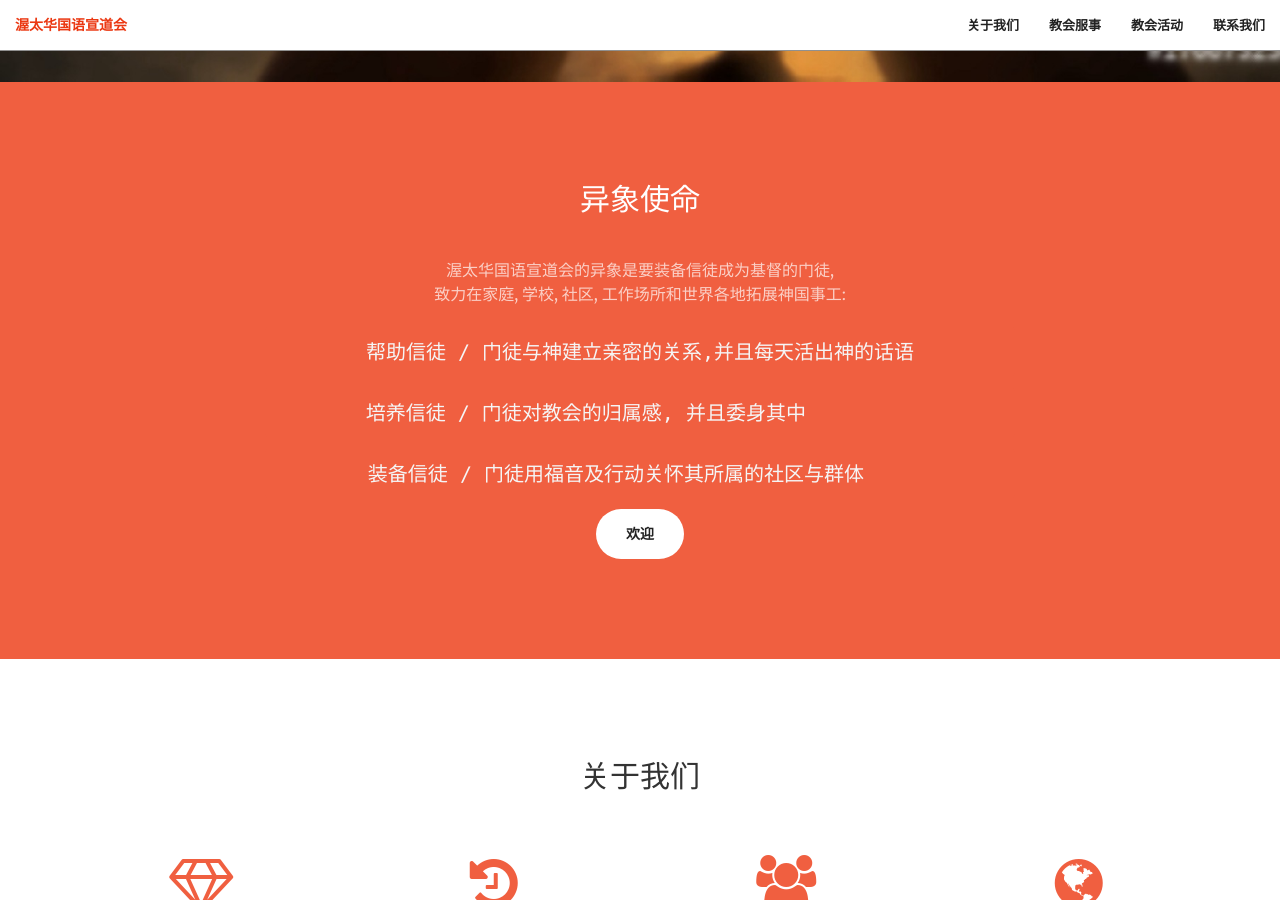
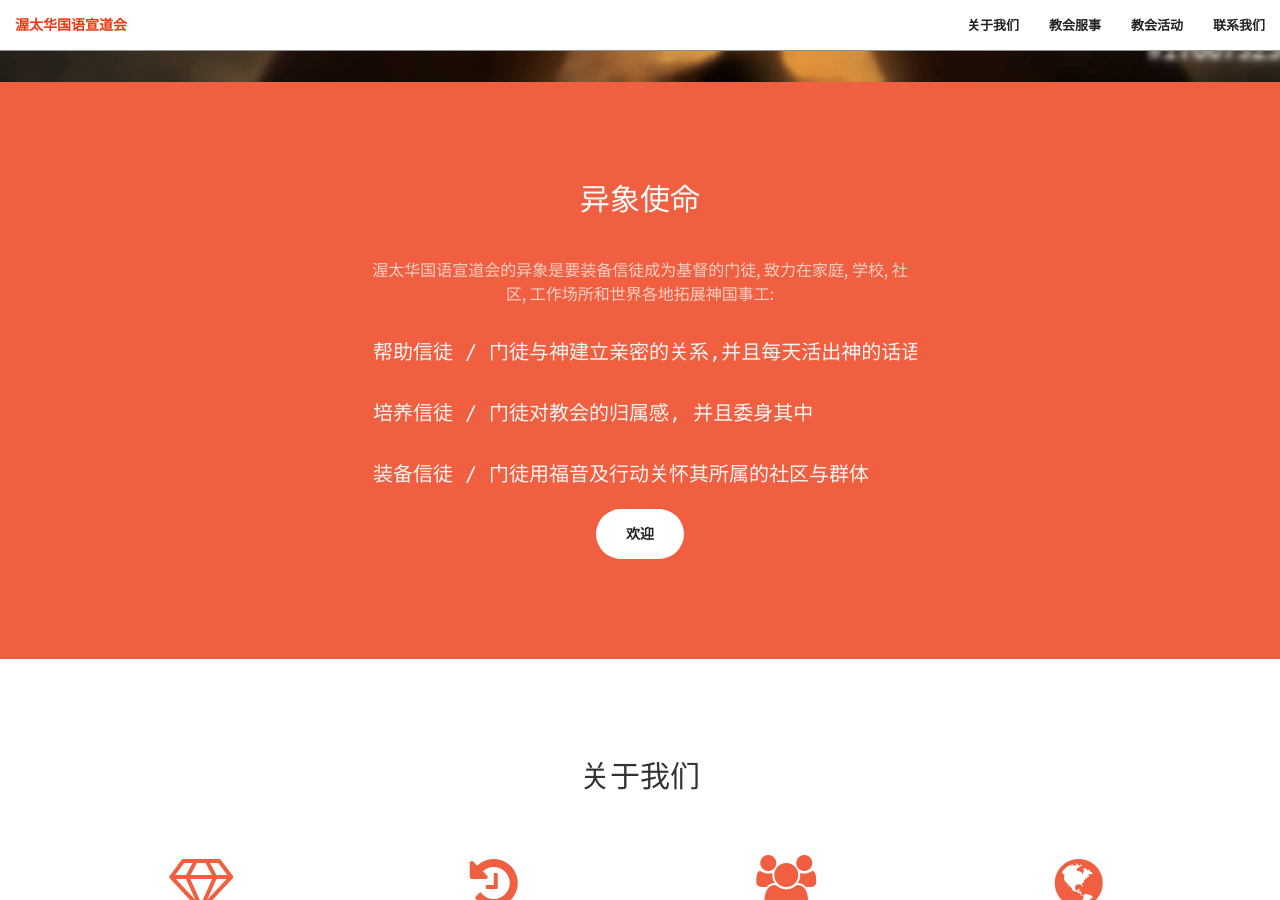
Before and after one commit to JonasYow/ottawaomac, a Jekyll site: the page built from index.html, in a window 1280 px wide and 900 px high, scrolled down 818 px. Built offline with Jekyll 4.4.1, drawn with Linux system fonts in a browser that asks for light colours.

Commit message:
Optimize display

```diff
--- a/_includes/call-to-action.html
+++ b/_includes/call-to-action.html
@@ -1,10 +1,10 @@
 <section class="bg-primary" id="about">
     <div class="container">
         <div class="row">
-            <div class="col-lg-8 col-lg-offset-2 text-center">
+            <div class="col-lg-6 col-lg-offset-3 text-center">
                 <h2 class="section-heading">异象使命</h2>
                 <hr class="light">
-                <p class="text-faded">渥太华国语宣道会的异象是要装备信徒成为基督的门徒,<br>致力在家庭, 学校, 社区, 工作场所和世界各地拓展神国事工:</p>
+                <p class="text-faded">渥太华国语宣道会的异象是要装备信徒成为基督的门徒, 致力在家庭, 学校, 社区, 工作场所和世界各地拓展神国事工:</p>
 
                     <pre>帮助信徒 / 门徒与神建立亲密的关系,并且每天活出神的话语</pre>
                     <pre>培养信徒 / 门徒对教会的归属感, 并且委身其中         </pre>
--- a/_includes/contact.html
+++ b/_includes/contact.html
@@ -4,8 +4,8 @@
             <div class="col-lg-8 col-lg-offset-2 text-center">
                 <h2 class="section-heading">Let's Get In Touch!</h2>
                 <hr class="primary">
-                <a href="https://goo.gl/maps/EZmRNKVcdqtJaFg59" style="font-size: 1em">
-                    <i class="fa fa-home" style="font-size: 1em">{{ site.address }}</i>
+                <a href="https://goo.gl/maps/EZmRNKVcdqtJaFg59" style="font-size: 2em">
+                    <i class="fa fa-home" style="font-size: 1em">  {{ site.address }}</i>
                     <!-- <p>{{ site.address }}</p> -->
                 </a>
             </div>
```
